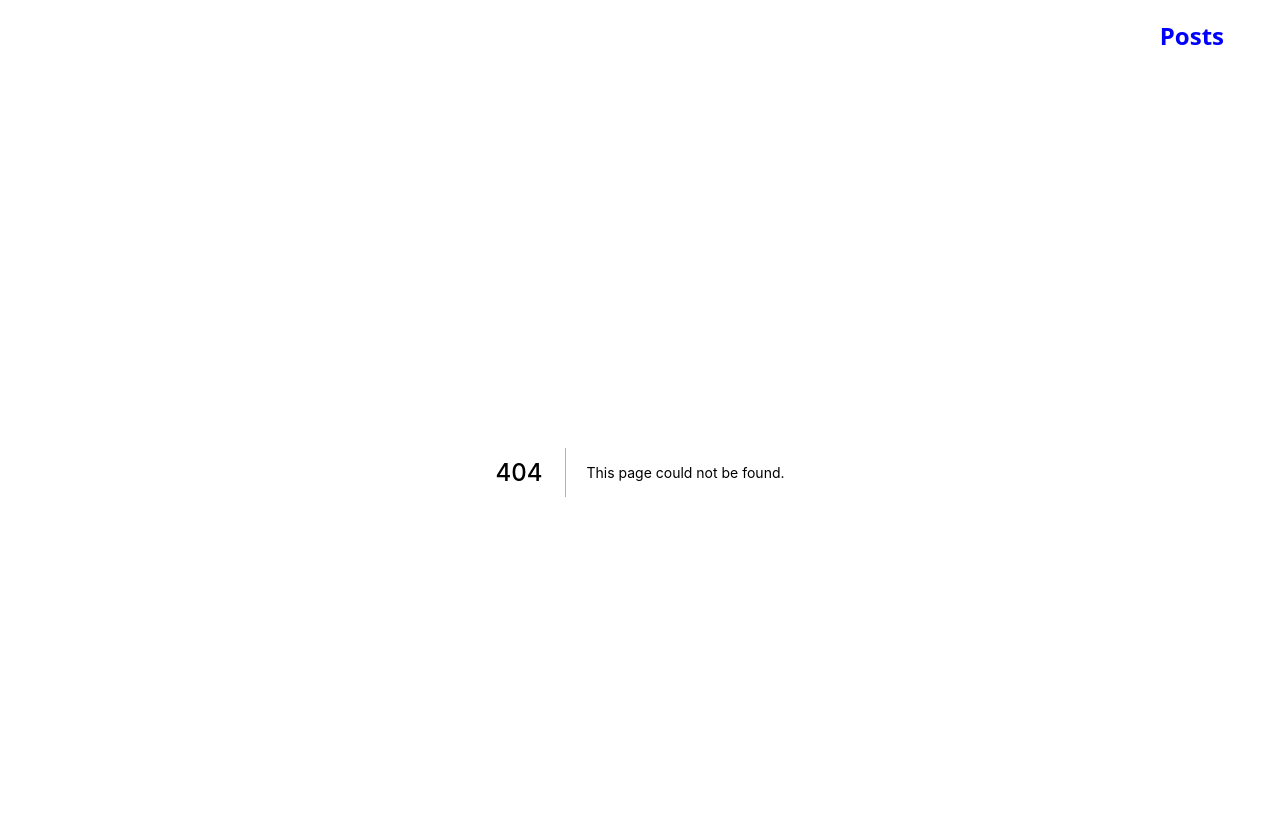
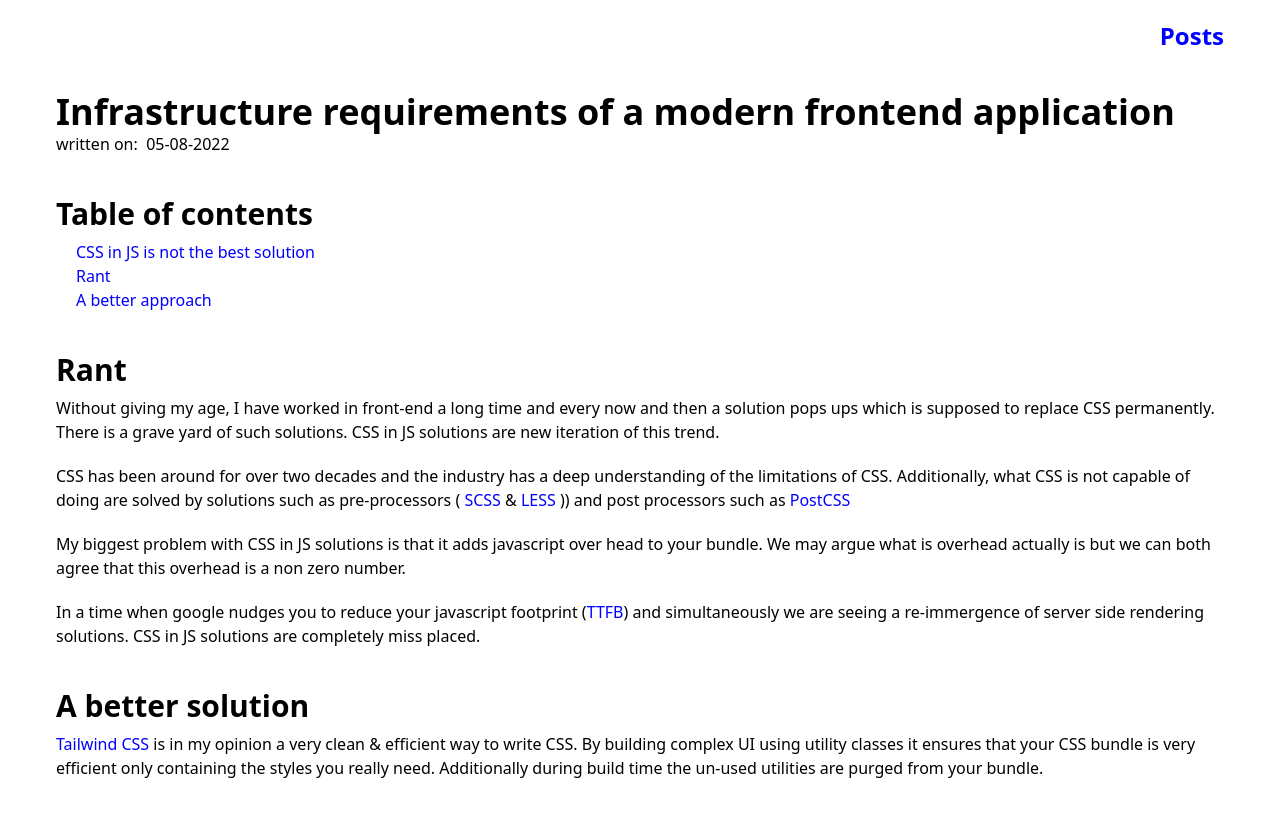
Before and after one commit to jonathandsouza/jonascodeblog, a Next.js app: page /css-in-js-is-not-the-best-solution in a window 1280 px wide. Before the commit this address had no page. Shown: the top 816 px of the page. Built offline with nearby package versions, Linux system fonts and the light colour scheme.

Commit message:
added new ariticle on CSS in JS

```diff
--- /dev/null
+++ b/pages/css-in-js-is-not-the-best-solution.tsx
@@ -0,0 +1,113 @@
+import Head from "next/head";
+
+import type { NextPage } from "next";
+import { Article } from "./components/article";
+import ArticleTitle from "./components/articleTitle";
+import Section from "./components/section";
+import SectionTitle from "./components/sectionTitle";
+
+const Home: NextPage = () => {
+	return (
+		<>
+			<Head>
+				<title>CSS in JS is not the best solution</title>
+
+				<meta
+					name="title"
+					content="Infrastructure requirements of a modern frontend application"
+				/>
+				<meta
+					name="description"
+					content="List of infrastructure requirements of a modern frontend application"
+				/>
+				<meta
+					name="keywords"
+					content="frontend, infrastructure, requirements, modern"
+				/>
+			</Head>
+
+			<Article>
+				<>
+					<ArticleTitle
+						text="Infrastructure requirements of a modern frontend application"
+						publishedOn={"05-08-2022"}
+					/>
+
+					<Section id="table-of-contents">
+						<SectionTitle>Table of contents</SectionTitle>
+						<ul className="pl-5">
+							<li>
+								<a href="#deployment">
+									CSS in JS is not the best solution
+								</a>
+							</li>
+							<li>
+								<a href="#rant">Rant</a>
+							</li>
+							<li>
+								<a href="#a-better-approach">
+									A better approach
+								</a>
+							</li>
+						</ul>
+					</Section>
+
+					<Section id="rant">
+						<SectionTitle>Rant</SectionTitle>
+
+						<p>
+							Without giving my age, I have worked in front-end a
+							long time and every now and then a solution pops ups
+							which is supposed to replace CSS permanently. There
+							is a grave yard of such solutions. CSS in JS
+							solutions are new iteration of this trend.
+						</p>
+
+						<p className="pt-5">
+							CSS has been around for over two decades and the
+							industry has a deep understanding of the limitations
+							of CSS. Additionally, what CSS is not capable of
+							doing are solved by solutions such as pre-processors
+							( <a href="https://sass-lang.com/">SCSS</a> &{" "}
+							<a href="https://lesscss.org/"> LESS </a>)) and post
+							processors such as{" "}
+							<a href="https://postcss.org/"> PostCSS </a>
+						</p>
+
+						<p className="pt-5">
+							My biggest problem with CSS in JS solutions is that
+							it adds javascript over head to your bundle. We may
+							argue what is overhead actually is but we can both
+							agree that this overhead is a non zero number.
+						</p>
+
+						<p className="pt-5">
+							In a time when google nudges you to reduce your
+							javascript footprint (
+							<a href="https://web.dev/ttfb/">TTFB</a>) and
+							simultaneously we are seeing a re-immergence of
+							server side rendering solutions. CSS in JS solutions
+							are completely miss placed.
+						</p>
+					</Section>
+
+					<Section id="a-better-approach">
+						<SectionTitle>A better solution</SectionTitle>
+
+						<p>
+							<a href="https://tailwindcss.com/">Tailwind CSS</a>{" "}
+							is in my opinion a very clean & efficient way to
+							write CSS. By building complex UI using utility
+							classes it ensures that your CSS bundle is very
+							efficient only containing the styles you really
+							need. Additionally during build time the un-used
+							utilities are purged from your bundle.
+						</p>
+					</Section>
+				</>
+			</Article>
+		</>
+	);
+};
+
+export default Home;
--- a/pages/index.tsx
+++ b/pages/index.tsx
@@ -24,6 +24,11 @@ const Home: NextPage = () => {
 					</a>
 				</Link>
 			</h2>
+			<h2 className="text-2xl pt-5">
+				<Link href={"/css-in-js-is-not-the-best-solution"}>
+					<a>3. CSS in JS is not the best solution</a>
+				</Link>
+			</h2>
 		</div>
 	);
 };
--- a/pages/infrastructure-requirements-of-a-modern-frontend-application.tsx
+++ b/pages/infrastructure-requirements-of-a-modern-frontend-application.tsx
@@ -146,7 +146,7 @@ const Home: NextPage = () => {
 						<SubSection id="time-to-first-byte">
 							<SubSectionTitle>
 								Time to first Byte (
-								<a href="https://web.dev/ttfb/">TBT</a>)
+								<a href="https://web.dev/ttfb/">TTFB</a>)
 							</SubSectionTitle>
 
 							<p>
```
